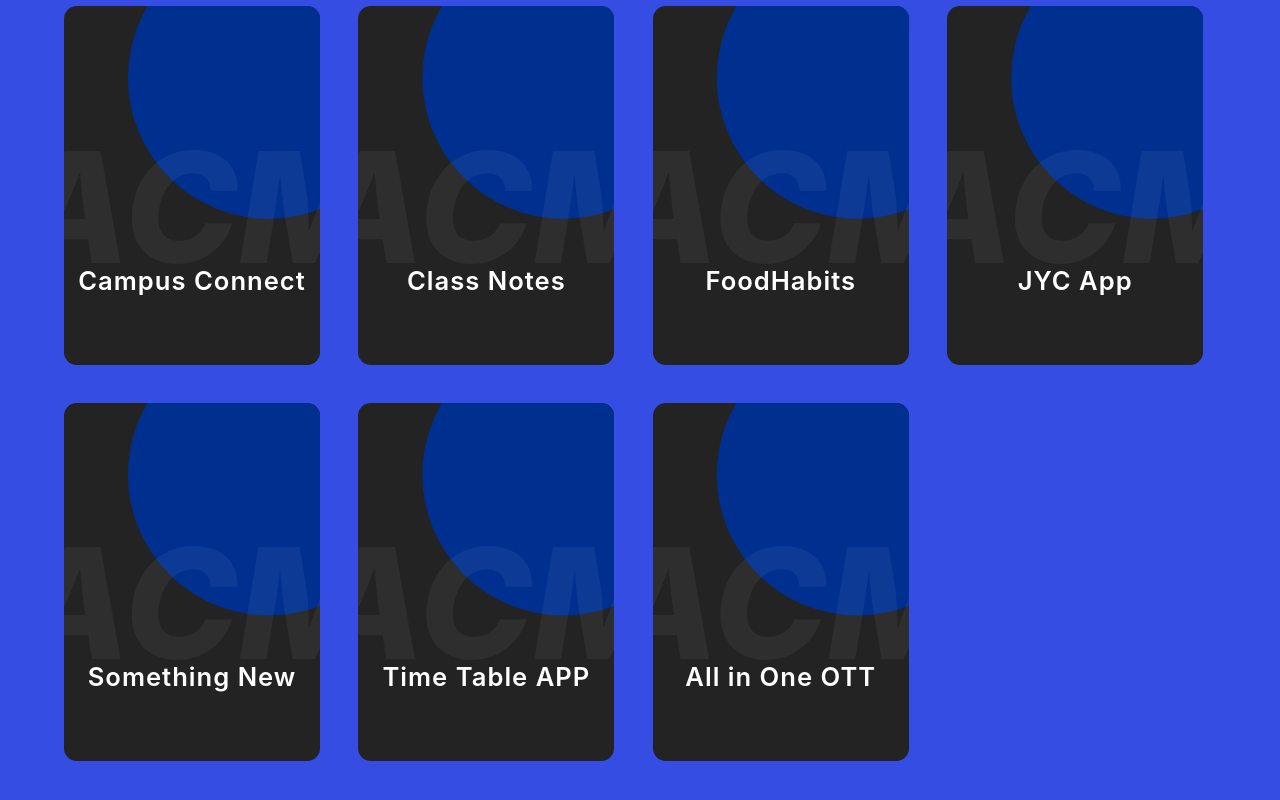
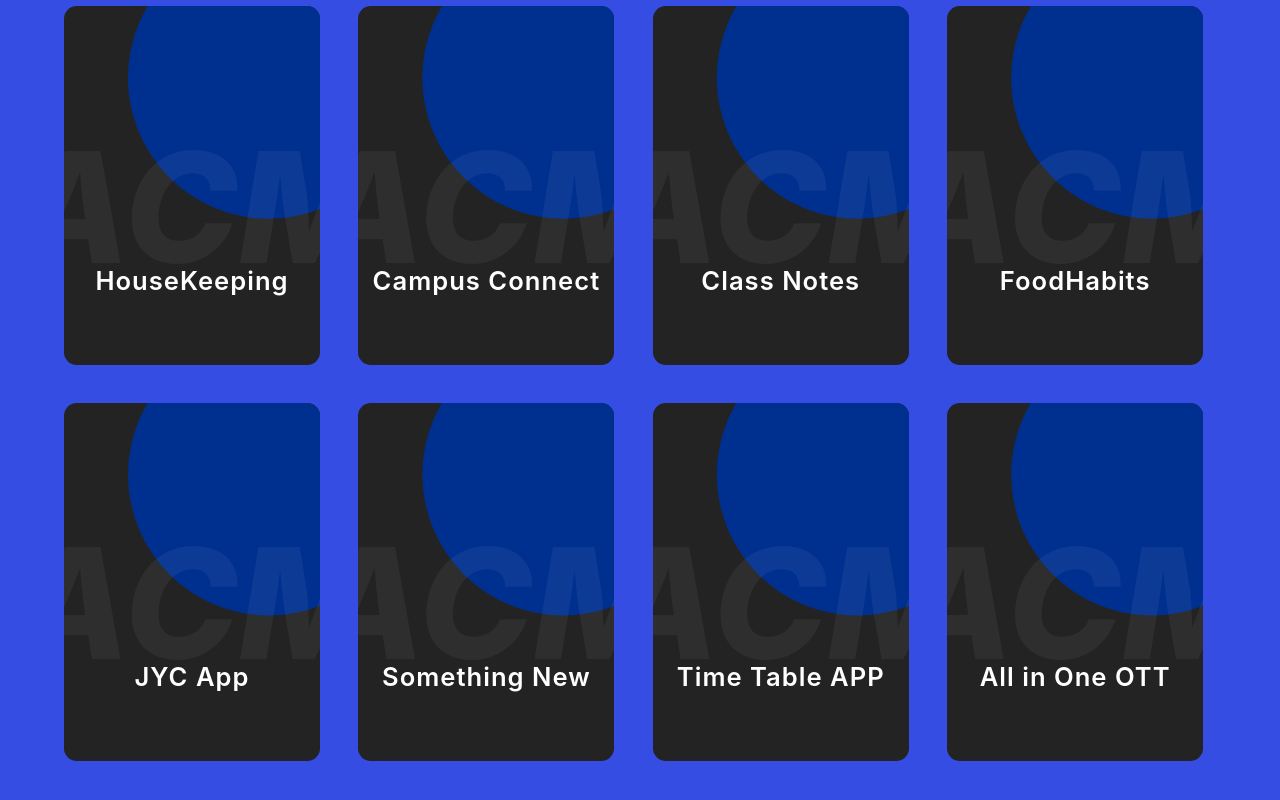
Before and after one commit to ACM-JUIT/Project-Ideas, a React (Create React App) app: page / in a window 1280 px wide. Shown: the part 1945-2745 px from the top of the page. Built offline with nearby package versions, Linux system fonts and the light colour scheme.

Commit message:
added a project idea

```diff
--- a/src/data.js
+++ b/src/data.js
@@ -64,6 +64,10 @@ export const projectsData = [
     techStack: "an app that helps farmers to sell their crops in wholesale",
   },
   {
+    projectName: "HouseKeeping",
+    techStack: "an app that helps people to call the house keeping staff any moment in the day",
+  },
+  {
     projectName: "Campus Connect",
     techStack: "an app that does something",
   },
```
